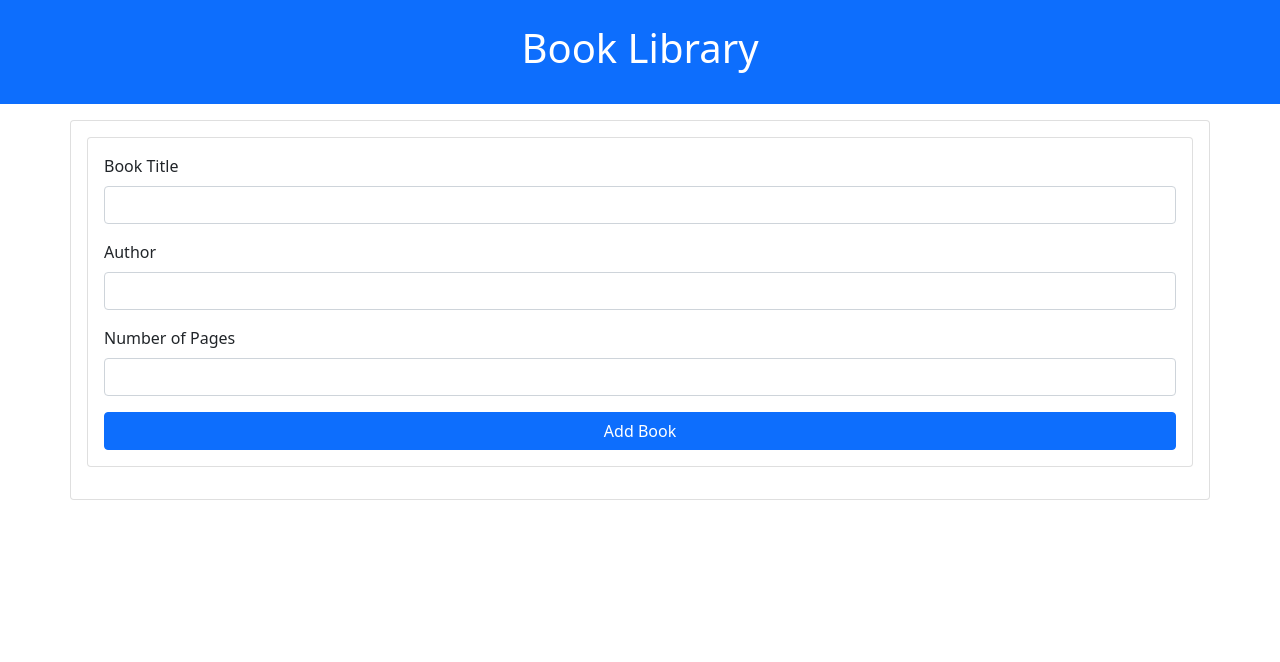
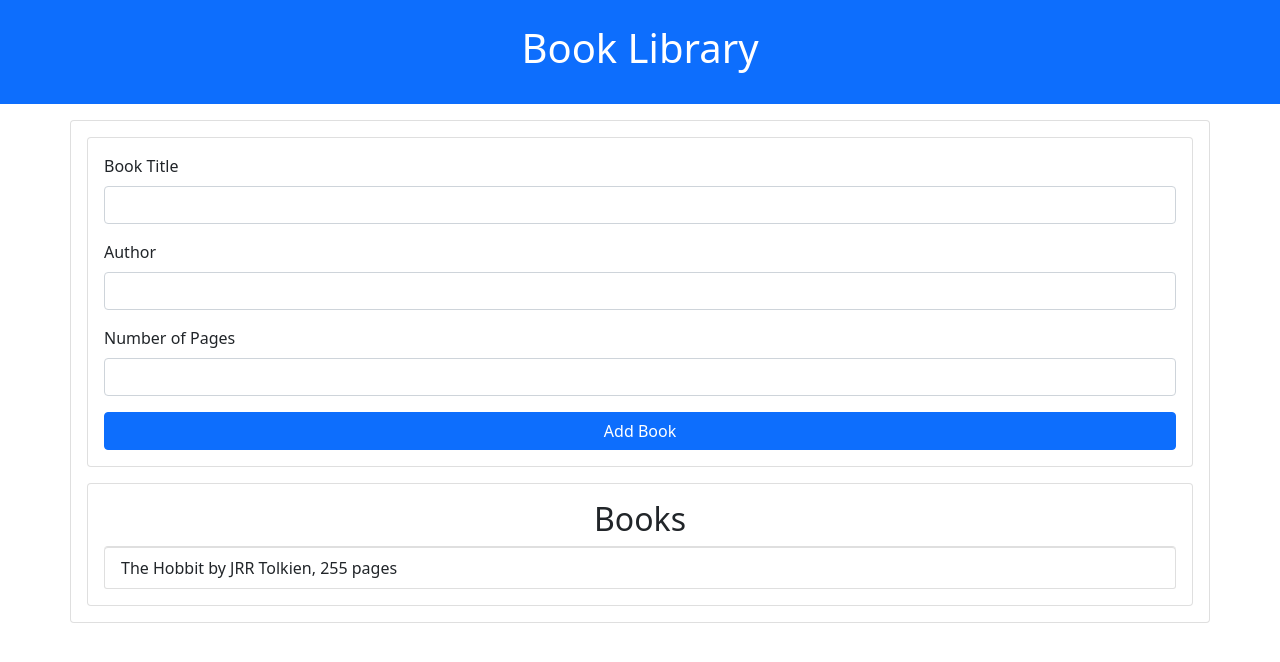
Before and after one commit to Derrickdog/book-library, a plain HTML site: page index.html in a window 1280 px wide. Drawn offline with nearby package versions, Linux system fonts and the light colour scheme.

Commit message:
Finish html structure

```diff
--- a/index.html
+++ b/index.html
@@ -47,6 +47,12 @@
                 </tbody>
             </thead>
         </table> -->
+        <div class="card card-body">
+            <h2 class="text-center">Books</h2>
+            <ul id="books" class="list-group">
+                <li class="list-group-item">The Hobbit by JRR Tolkien, 255 pages</li>
+            </ul>
+        </div>
     </div>
 </body>
 </html>
```
